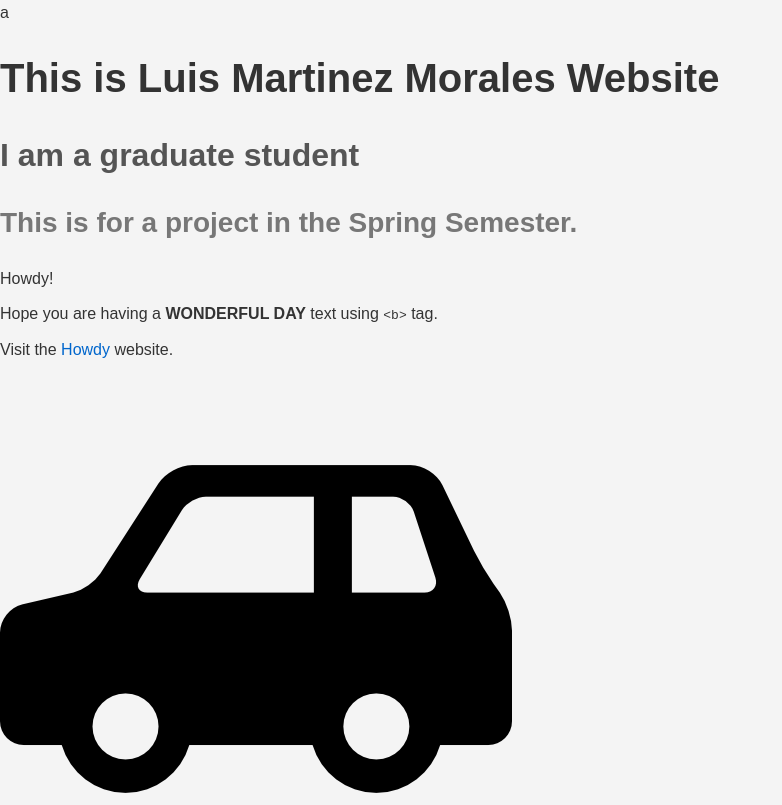
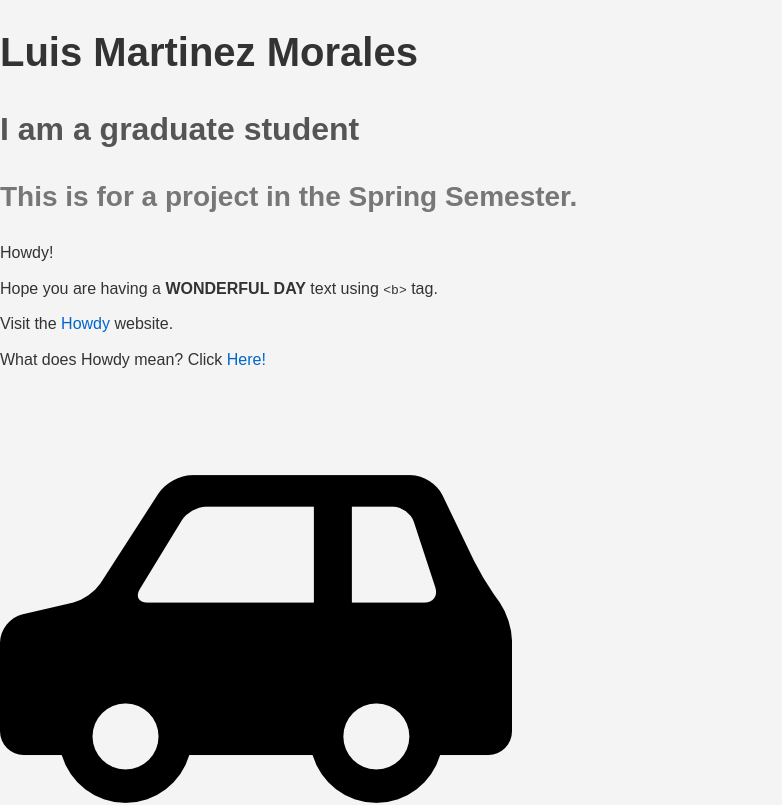
Before and after one commit to LuisM-M/CSCE655-Website, a plain HTML site: page index.html in a window 1280 px wide. Shown: the top 805 px of the page, without its empty margins (0-782 px from the left). Drawn offline with Linux system fonts and the light colour scheme.

Commit message:
Update index.html

```diff
--- a/index.html
+++ b/index.html
@@ -6,9 +6,9 @@
    <title>HTML Elements Example</title>
    <link rel="stylesheet" href="style.css">
 </head>
-<body>a
+<body>
    <!-- Headings -->
-   <h1>This is Luis Martinez Morales Website</h1>
+   <h1>Luis Martinez Morales</h1>
    <h2>I am a graduate student</h2>
    <h3>This is for a project in the Spring Semester.</h3>
 
@@ -23,6 +23,7 @@
 
    <!-- Links -->
    <p>Visit the <a href="https://howdy.tamu.edu">Howdy</a> website.</p>
+   <p>What does Howdy mean? Click <a href="https://en.wikipedia.org/wiki/Howdy#:~:text=Howdy%20is%20an%20informal%20salutation,England%20in%20the%2018th%20century.">Here!</a>  </p>
 
 
    <!-- Images -->
```
